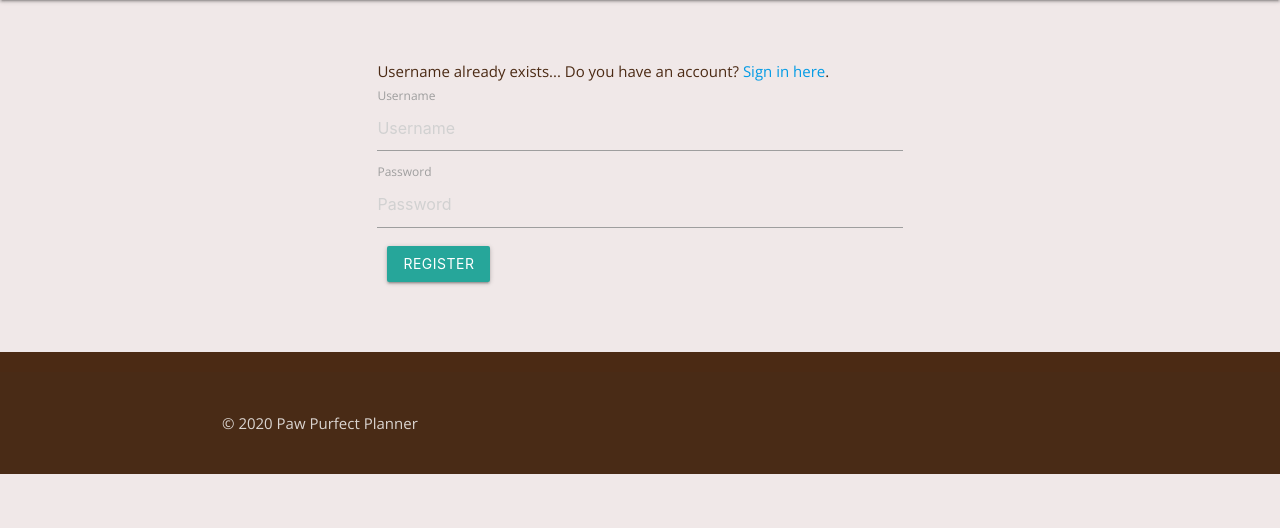
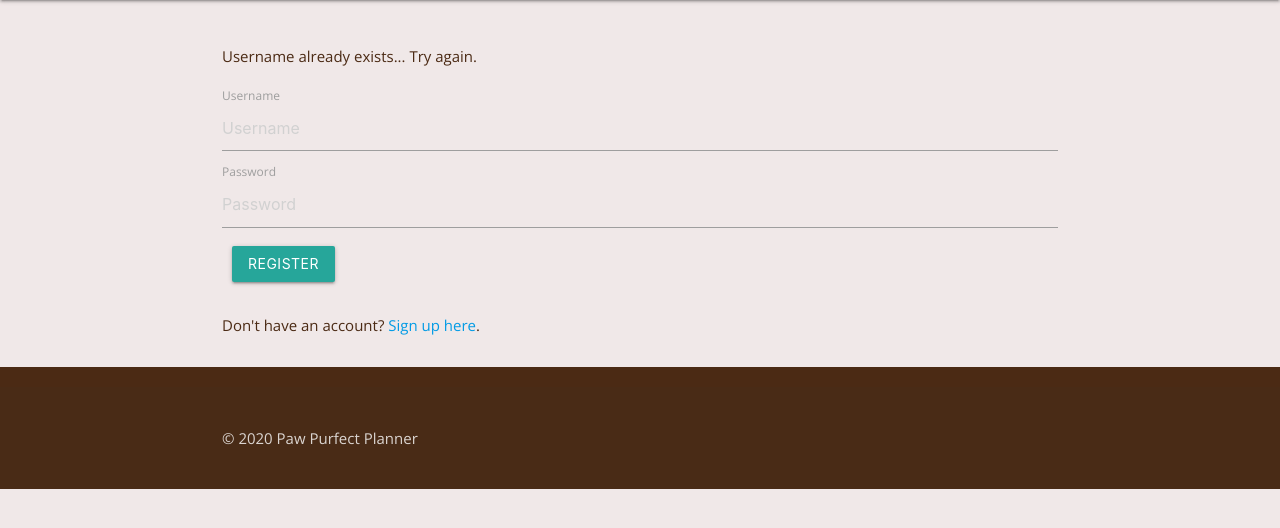
Before and after one commit to TiffanyDonner/paw-perfect-planner, a Flask app: page /existinguser in a window 1280 px wide. Shown: the part 64-592 px from the top of the page. Run offline with Flask 2, Linux system fonts and the light colour scheme; some libraries are stand-ins or nearby versions; some web fonts are replaced.

Commit message:
Corrected spelling on index.html and added text and links to existing user to make is easier to navigate

```diff
--- a/templates/existinguser.html
+++ b/templates/existinguser.html
@@ -1,8 +1,11 @@
 {% extends "layoutpage.html" %} {% block page %}
+<!-- Greeting ROW START -->
+<div class="greeting row">
+	<div class="col-4">
+		<p>Username already exists... Try again.</p>
+	</div>
+</div>
 <!-- Information for user that name already exists in the database -->
-<div class="info-text container">
-    <div>Username already exists... Do you have an account? <a href="{{ url_for('login') }}">Sign in here</a>.</div>
-    <!-- Registration Form START -->
     <div class="row">
         <div class="col-md-4 col-md-offset-4">
             <form method="POST" action="{{ url_for('register') }}">
@@ -19,6 +22,11 @@
                 <!-- Submit button -->
                 <button type="submit" class="btn btn-primary btn-block">Register</button>
             </form>
+            <br />
+		<!-- Register re-direct -->
+		<div>Don't have an account?
+			<a href="{{ url_for('register') }}">Sign up here</a>.
+		</div>
         </div>
     </div>
 </div>
```
Also changed, not shown: templates/register.html (+11 -0 lines).
